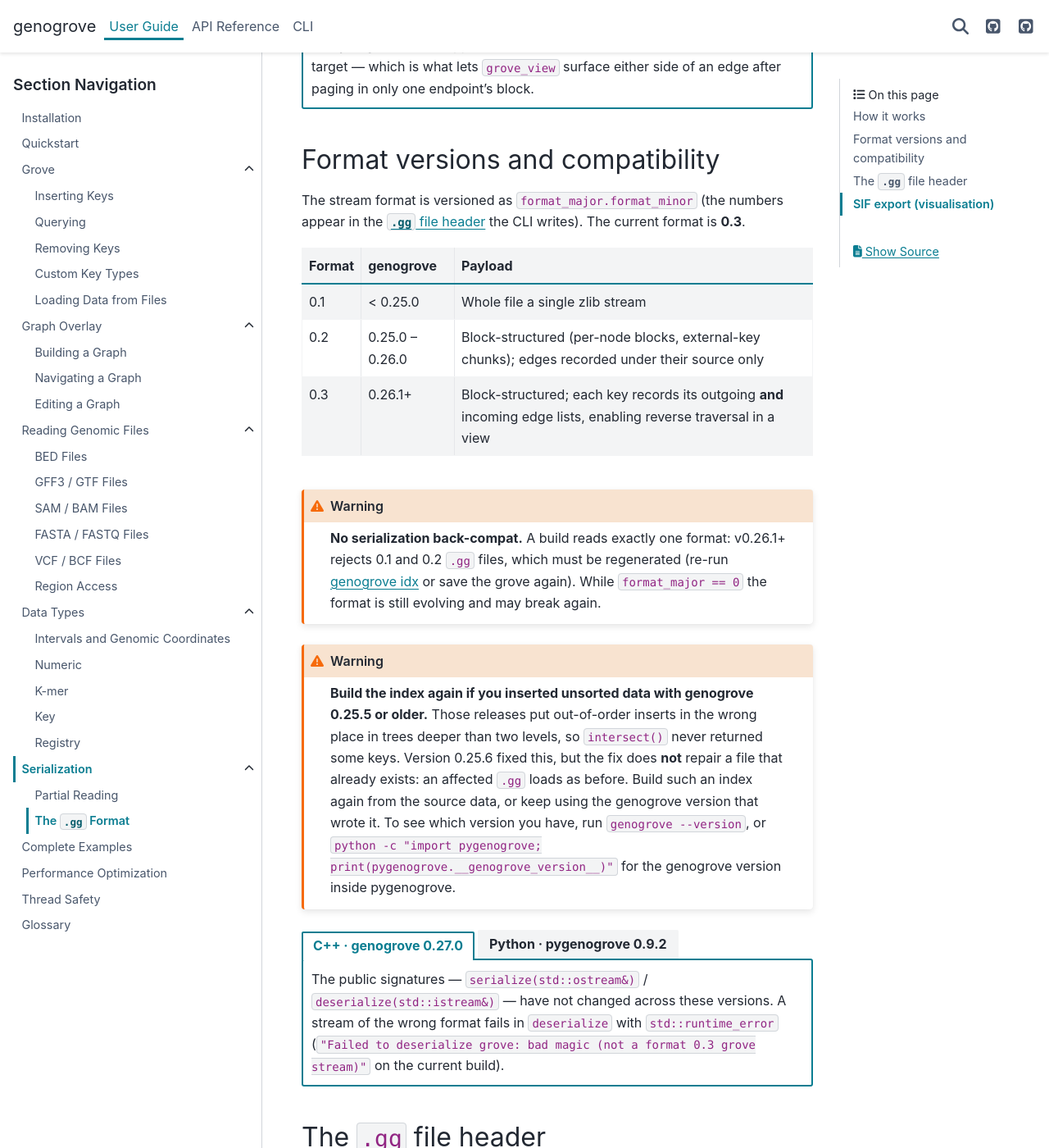
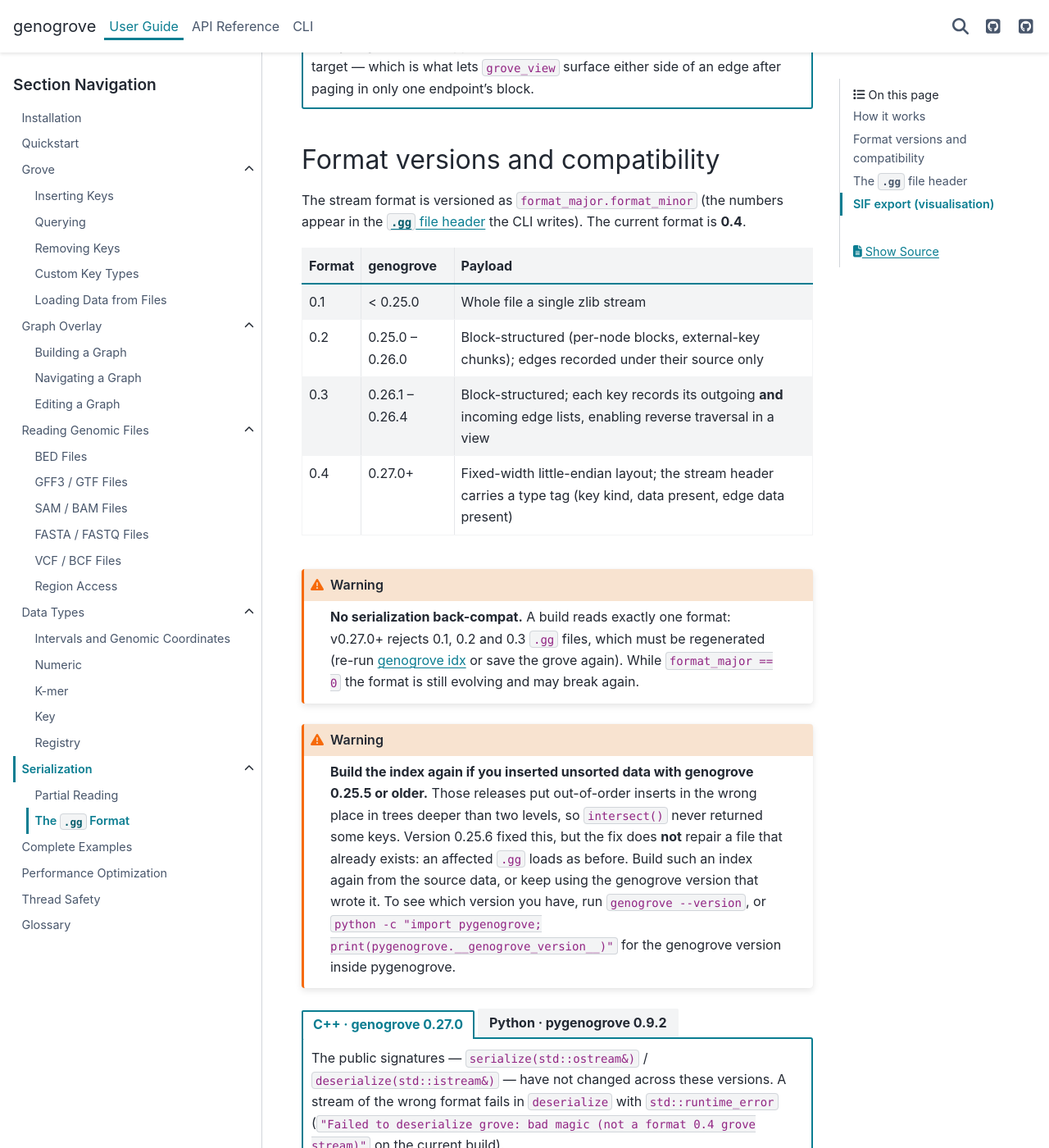
Before and after one commit to genogrove/docs, a Sphinx documentation site: the page built from source/guide/serialization/format.md, in a window 1280 px wide and 1400 px high, scrolled down 1157 px. Shown: the whole window at 82% size. Built offline with Sphinx 7.4.7 and the PyData theme 0.15.4, drawn with Linux system fonts in a browser that asks for light colours.

Commit message:
Serialization docs: bump the format version to 0.4

```diff
--- a/source/guide/serialization/format.md
+++ b/source/guide/serialization/format.md
@@ -76,17 +76,18 @@ block.
 ## Format versions and compatibility
 
 The stream format is versioned as `format_major.format_minor` (the numbers appear in the
-[`.gg` file header](#the-gg-file-header) the CLI writes). The current format is **0.3**.
+[`.gg` file header](#the-gg-file-header) the CLI writes). The current format is **0.4**.
 
 | Format | genogrove | Payload |
 |---|---|---|
 | 0.1 | < 0.25.0 | Whole file a single zlib stream |
 | 0.2 | 0.25.0 – 0.26.0 | Block-structured (per-node blocks, external-key chunks); edges recorded under their source only |
-| 0.3 | 0.26.1+ | Block-structured; each key records its outgoing **and** incoming edge lists, enabling reverse traversal in a view |
+| 0.3 | 0.26.1 – 0.26.4 | Block-structured; each key records its outgoing **and** incoming edge lists, enabling reverse traversal in a view |
+| 0.4 | 0.27.0+ | Fixed-width little-endian layout; the stream header carries a type tag (key kind, data present, edge data present) |
 
 :::{warning}
-**No serialization back-compat.** A build reads exactly one format: v0.26.1+ rejects 0.1 and 0.2
-`.gg` files, which must be regenerated (re-run {doc}`genogrove idx </cli>` or save the grove again).
+**No serialization back-compat.** A build reads exactly one format: v0.27.0+ rejects 0.1, 0.2 and
+0.3 `.gg` files, which must be regenerated (re-run {doc}`genogrove idx </cli>` or save the grove again).
 While `format_major == 0` the format is still evolving and may break again.
 :::
 
@@ -107,7 +108,7 @@ for the genogrove version inside pygenogrove.
 
 The public signatures — `serialize(std::ostream&)` / `deserialize(std::istream&)` — have not
 changed across these versions. A stream of the wrong format fails in `deserialize` with
-`std::runtime_error` (`"Failed to deserialize grove: bad magic (not a format 0.3 grove stream)"`
+`std::runtime_error` (`"Failed to deserialize grove: bad magic (not a format 0.4 grove stream)"`
 on the current build).
 
 ::::
@@ -116,7 +117,7 @@ on the current build).
 :sync: py
 
 `serialize(path)` / `Grove.deserialize(path)` have not changed across these versions. pygenogrove
-0.8.0 and later write and read format 0.3; a file of an older format fails in `deserialize` with
+0.10.0 and later write and read format 0.4; a file of an older format fails in `deserialize` with
 `RuntimeError`.
 
 ::::
@@ -135,7 +136,7 @@ reading the grove. A file written by `serialize` directly has **no** such header
 |---|---|---|---|
 | 0 | 4 | `magic` = `"GROV"` | inspectable via `xxd` |
 | 4 | 1 | `format_major` = 0 | pre-1.0; any change may break compatibility |
-| 5 | 1 | `format_minor` = 3 | see [Format versions](#format-versions-and-compatibility) |
+| 5 | 1 | `format_minor` = 4 | see [Format versions](#format-versions-and-compatibility) |
 | 6 | 1 | `lib_major` | informational |
 | 7 | 1 | `lib_minor` | informational |
 | 8 | 1 | `lib_patch` | informational |
```
Also changed, not shown: source/guide/glossary.md (+1 -1 lines), source/guide/serialization/index.md (+1 -1 lines), source/guide/serialization/partial_reading.md (+2 -2 lines), source/reference/cpp/structure.md (+1 -1 lines).
